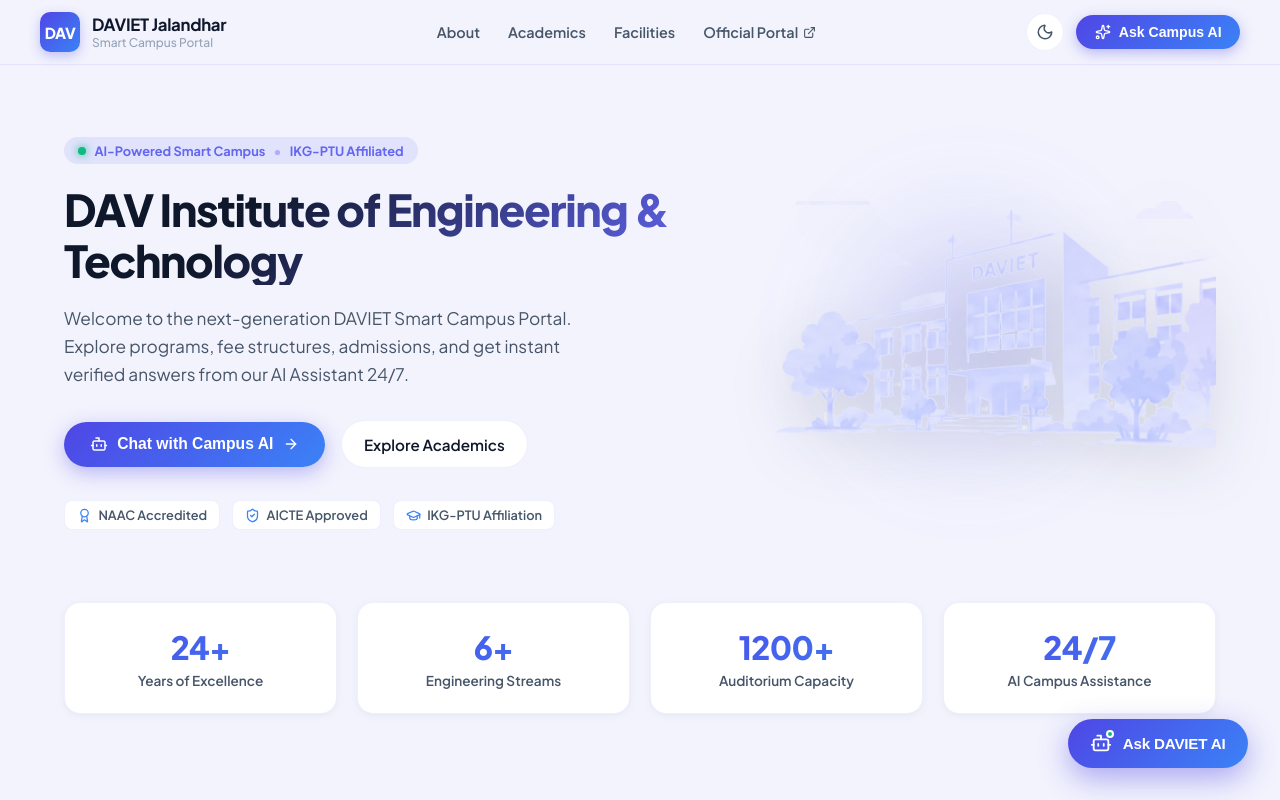
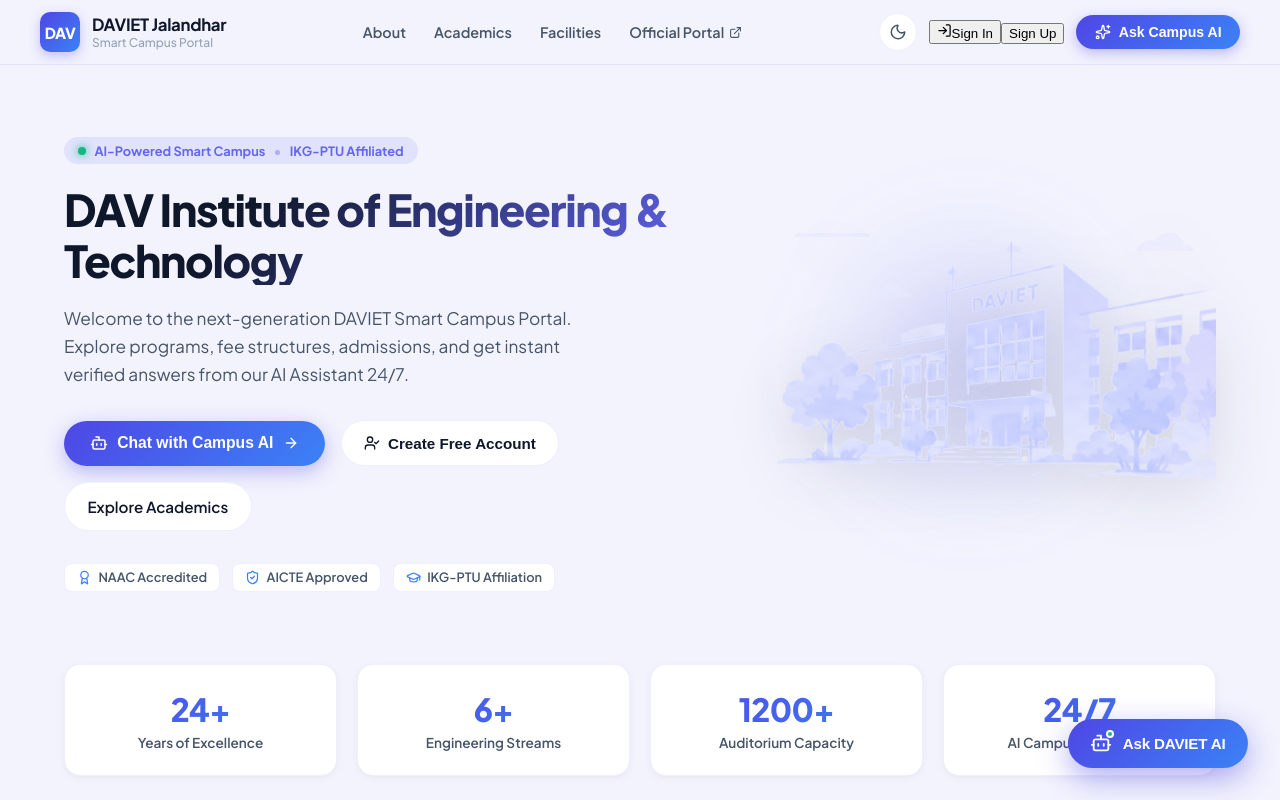
Before and after one commit to Mdkaifee/AI-Campus, a React (Vite) app in the folder frontend/: page / in a window 1280 px wide. Built offline with nearby package versions, Linux system fonts and the light colour scheme; no server answers.

Commit message:
Signup and signin imp

```diff
--- a/frontend/src/App.jsx
+++ b/frontend/src/App.jsx
@@ -1,8 +1,10 @@
 import { useState, useEffect } from 'react'
 import LandingPage from './pages/LandingPage.jsx'
 import ChatPage from './pages/ChatPage.jsx'
+import AuthModal from './components/Auth/AuthModal.jsx'
+import { AuthProvider } from './context/AuthContext.jsx'
 
-function App() {
+function MainContent() {
   const [activeView, setActiveView] = useState('landing') // 'landing' | 'chat'
   const [initialPrompt, setInitialPrompt] = useState('')
   const [theme, setTheme] = useState(() => {
@@ -30,23 +32,32 @@
     window.scrollTo({ top: 0, behavior: 'smooth' })
   }
 
-  if (activeView === 'chat') {
   return (
+    <>
+      <AuthModal />
+      {activeView === 'chat' ? (
         <ChatPage
           onBackToHome={handleBackToHome}
           initialPrompt={initialPrompt}
           theme={theme}
           onToggleTheme={toggleTheme}
         />
-    )
-  }
-
-  return (
+      ) : (
         <LandingPage
           onOpenChat={handleOpenChat}
           theme={theme}
           onToggleTheme={toggleTheme}
         />
+      )}
+    </>
+  )
+}
+
+function App() {
+  return (
+    <AuthProvider>
+      <MainContent />
+    </AuthProvider>
   )
 }
 
--- a/frontend/src/hooks/useChat.js
+++ b/frontend/src/hooks/useChat.js
@@ -1,9 +1,10 @@
 import { useCallback, useEffect, useRef, useState } from 'react'
 import { deleteSession, getSession, listSessions, sendMessageStream } from '../services/api'
 import { getStoredSessionId, storeSessionId } from '../utils/session'
-
+import { useAuth } from '../context/AuthContext'
 
 export function useChat() {
+  const { user, token } = useAuth()
   const [sessionId, setSessionId] = useState(() => getStoredSessionId())
   const [messages, setMessages] = useState([])
   const [sessions, setSessions] = useState([])
@@ -80,31 +81,6 @@
     [cancelActiveRequest],
   )
 
-  // On initial mount: load session list AND automatically restore previous chat messages if sessionId is stored
-  useEffect(() => {
-    let active = true
-    const savedId = getStoredSessionId()
-
-    listSessions()
-      .then((rows) => {
-        if (!active) return
-        setSessions(rows)
-
-        // If user already had a saved session, load its messages
-        const targetId = savedId || (rows.length > 0 ? rows[0].session_id : null)
-        if (targetId) {
-          loadSession(targetId)
-        }
-      })
-      .catch(() => {
-        // Degraded mode
-      })
-
-    return () => {
-      active = false
-    }
-  }, [loadSession])
-
   const startNewChat = useCallback(() => {
     cancelActiveRequest()
     activeTargetIdRef.current = null
@@ -114,6 +90,33 @@
     setError('')
     setLoading(false)
   }, [cancelActiveRequest])
+
+  // When user changes (login / logout / switch account), clear and reload sessions for that user
+  useEffect(() => {
+    let active = true
+    startNewChat()
+    setSessionsLoading(true)
+
+    listSessions()
+      .then((rows) => {
+        if (!active) return
+        setSessions(rows)
+        if (rows.length > 0) {
+          loadSession(rows[0].session_id)
+        }
+      })
+      .catch(() => {
+        if (!active) return
+        setSessions([])
+      })
+      .finally(() => {
+        if (active) setSessionsLoading(false)
+      })
+
+    return () => {
+      active = false
+    }
+  }, [token, user?.email])
 
   const removeSession = useCallback(
     async (id, event) => {
@@ -156,8 +159,6 @@
             message: trimmed,
             sessionId: currentSessionId,
             onMetadata: (meta) => {
-              // Only drop if we've already moved to a completely different session
-              // (i.e. user clicked another session AFTER this send started)
               const currentTarget = activeTargetIdRef.current
               if (
                 currentTarget !== null &&
@@ -184,7 +185,7 @@
                 ])
               }
             },
-            onToken: (token) => {
+            onToken: (tokenChunk) => {
               setMessages((current) => {
                 if (current.length === 0) return current
                 const lastIdx = current.length - 1
@@ -193,7 +194,7 @@
                 const updated = [...current]
                 updated[lastIdx] = {
                   ...lastMsg,
-                  content: lastMsg.content + token,
+                  content: lastMsg.content + tokenChunk,
                 }
                 return updated
               })
--- a/frontend/src/pages/LandingPage.jsx
+++ b/frontend/src/pages/LandingPage.jsx
@@ -17,8 +17,12 @@
   Users,
   GraduationCap,
   ExternalLink,
+  LogIn,
+  LogOut,
+  UserCheck,
 } from 'lucide-react'
 import campusHeroImg from '../assets/daviet_campus_hero_transparent.png'
+import { useAuth } from '../context/AuthContext'
 
 const EXPLORE_TOPICS = [
   {
@@ -97,6 +101,7 @@
 
 export default function LandingPage({ onOpenChat, theme, onToggleTheme }) {
   const isDark = theme === 'dark'
+  const { user, openAuthModal, logout } = useAuth()
 
   return (
     <div className="landing-page">
@@ -130,6 +135,47 @@
               {isDark ? <Sun size={18} /> : <Moon size={18} />}
             </button>
 
+            {user ? (
+              <div className="landing-user-profile">
+                <div className="landing-user-chip" title={user.email}>
+                  <div className="landing-user-avatar">
+                    {user.name ? user.name.charAt(0).toUpperCase() : 'U'}
+                  </div>
+                  <div className="landing-user-details">
+                    <span className="landing-user-name">{user.name}</span>
+                    <span className="landing-user-role">Student</span>
+                  </div>
+                </div>
+                <button
+                  type="button"
+                  className="landing-logout-btn"
+                  onClick={logout}
+                  title="Sign out of account"
+                >
+                  <LogOut size={16} />
+                  <span className="landing-logout-text">Sign Out</span>
+                </button>
+              </div>
+            ) : (
+              <div className="landing-auth-buttons">
+                <button
+                  type="button"
+                  className="landing-signin-btn"
+                  onClick={() => openAuthModal('login')}
+                >
+                  <LogIn size={15} />
+                  <span>Sign In</span>
+                </button>
+                <button
+                  type="button"
+                  className="landing-signup-btn"
+                  onClick={() => openAuthModal('signup')}
+                >
+                  <span>Sign Up</span>
+                </button>
+              </div>
+            )}
+
             <button
               type="button"
               className="landing-cta-btn"
@@ -159,7 +205,11 @@
               </h1>
 
               <p className="landing-hero__desc">
-                Welcome to the next-generation DAVIET Smart Campus Portal. Explore programs, fee structures, admissions, and get instant verified answers from our AI Assistant 24/7.
+                {user ? (
+                  <>Welcome back, <strong>{user.name}</strong>! Your chat sessions and questions are securely saved to your student profile. Ask about courses, exams, fees, or faculty anytime.</>
+                ) : (
+                  <>Welcome to the next-generation DAVIET Smart Campus Portal. Explore programs, fee structures, admissions, and get instant verified answers from our AI Assistant 24/7.</>
+                )}
               </p>
 
               <div className="landing-hero__actions">
@@ -172,6 +222,18 @@
                   <span>Chat with Campus AI</span>
                   <ArrowRight size={16} />
                 </button>
+
+                {!user && (
+                  <button
+                    type="button"
+                    className="landing-btn-secondary"
+                    onClick={() => openAuthModal('signup')}
+                  >
+                    <UserCheck size={16} />
+                    <span>Create Free Account</span>
+                  </button>
+                )}
+
                 <a href="#explore" className="landing-btn-secondary">
                   <span>Explore Academics</span>
                 </a>
```
Lines whose indentation alone changed are shown as unchanged.
